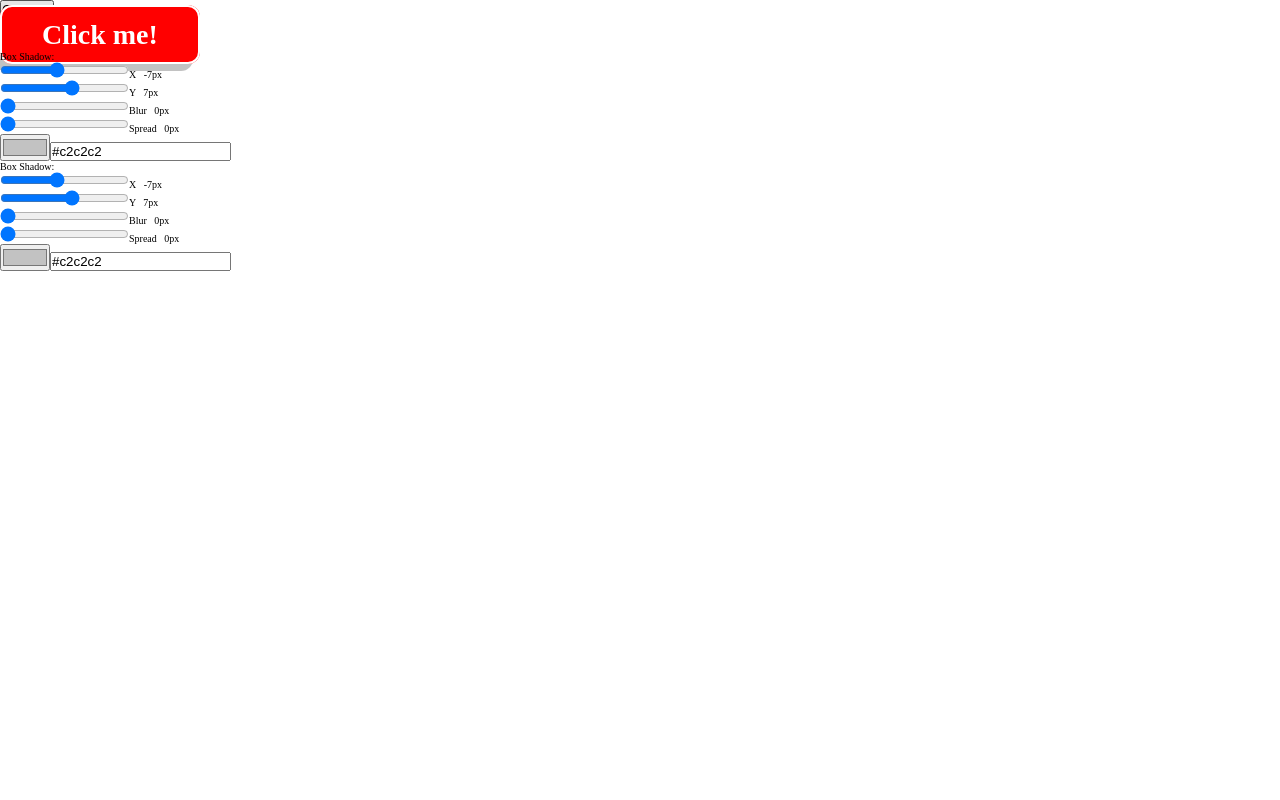
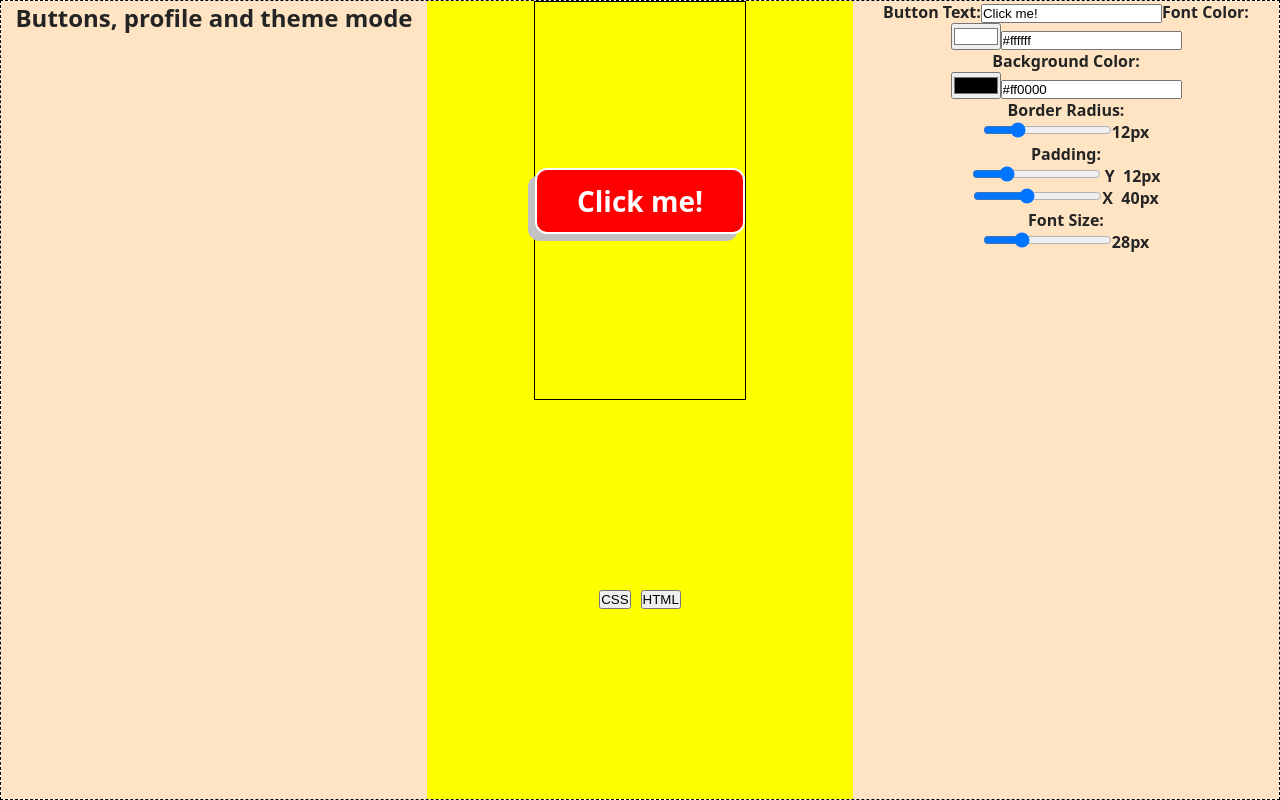
Before and after one commit to J-C-S-V/button-builder, a React (Vite) app: page / in a window 1280 px wide. Built offline with nearby package versions, Linux system fonts and the light colour scheme.

Commit message:
Update elements flow in the document

```diff
--- a/src/App.module.css
+++ b/src/App.module.css
@@ -325,57 +325,3 @@ input[type="color"] {
   transition: background-color 0.2s ease-in-out, color 0.2s ease-in-out;
   border: 1px dashed black;
 }
-
-.workbench {
-  display: grid;
-  grid-template-columns: 1fr 1fr 1fr;
-  grid-template-rows: 1fr;
-  height: 100%;
-}
-
-.workbench > * {
-  display: grid;
-  grid-template-columns: 1fr 1fr 1fr;
-  grid-template-rows: 1fr 1fr;
-}
-
-.workbench__controls {
-  border: 1px solid black;
-}
-
-.workbench__controls--middle {
-  display: flex;
-  flex-direction: column;
-}
-
-.workbench__controls--button {
-  height: 50%;
-}
-
-.workbench__controls--two {
-  height: 50%;
-}
-
-.button {
-  cursor: pointer;
-  width: 100px;
-  height: 50px;
-}
-
-/* .test {
-  display: grid;
-  grid-template-columns: 1fr 1fr 1fr;
-  grid-template-rows: 1fr;
-  border: 1px dashed black;
-  height: 100dvh;
-}
-
-.column {
-  border: 1px solid black;
-  height: 100%;
-}
-
-.row {
-  height: 50%;
-  border: 1px dashed red;
-} */
--- a/src/App.tsx
+++ b/src/App.tsx
@@ -1,14 +1,14 @@
 import { useContext } from "react";
 import ThemeContext from "./context/ThemeContext";
-import { WorkBench } from "./components/WorkBench";
-import "./App.module.css";
+import { WorkBench } from "./components/WorkBench/WorkBench";
+import styles from "./App.module.css";
 // import { Profile } from "./components/Profile";
 
 function App() {
   const { theme, handleClickTheme } = useContext(ThemeContext);
 
   return (
-    <main data-theme={theme} className="app">
+    <main data-theme={theme} className={styles.app}>
       <WorkBench />
     </main>
   );
--- /dev/null
+++ b/src/components/Button/Button.module.css
@@ -0,0 +1,11 @@
+.workbench__button {
+  height: 50%;
+  border: 1px solid black;
+  display: flex;
+  justify-content: center;
+  align-items: center;
+}
+
+.workbench__button--anchor {
+  color: blue;
+}
--- a/src/components/Button.tsx
+++ b/src/components/Button/Button.tsx
@@ -1,3 +1,5 @@
+import styles from "./Button.module.css";
+
 export const Button = ({
   backgroundColor,
   innerText,
@@ -32,9 +34,9 @@ export const Button = ({
   boxShadowSpread: number;
 }) => {
   return (
-    <div className="workbench__button-wrapper workbench__controls workbench__controls--button">
+    <div className={styles["workbench__button"]}>
       <a
-        className="workbench__button"
+        className={styles["workbench__button--anchor"]}
         style={{
           backgroundColor: backgroundColor,
           borderRadius: `${borderRadius}px`,
--- a/src/components/CodeArea.tsx
+++ b/src/components/CodeArea.tsx
@@ -1,4 +1,4 @@
-import { Button } from "./Button";
+import { Button } from "./Button/Button";
 import { CodeAreaCSS } from "./CodeAreaCSS";
 import { CodeAreaHTML } from "./CodeAreaHTML";
 
--- a/src/components/Controls.tsx
+++ b/src/components/Controls.tsx
@@ -38,16 +38,16 @@ export const Controls = ({
 }) => {
   return (
     <div className="workbench__controls">
-      {/* <ChangeInnerText onTextChange={onTextChange} innerText={innerText} /> */}
-      {/* <ChangeFontColor fontColor={fontColor} onFontColorChange={onFontColorChange} /> */}
-      {/* <ChangeColor backgroundColor={backgroundColor} onColorChange={onBackgroundColorChange} /> */}
-      {/* <ChangeBorderRadius onBorderRadiusChange={onBorderRadiusChange} borderRadius={borderRadius} /> */}
-      {/* <ChangePadding
+      <ChangeInnerText onTextChange={onTextChange} innerText={innerText} />
+      <ChangeFontColor fontColor={fontColor} onFontColorChange={onFontColorChange} />
+      <ChangeColor backgroundColor={backgroundColor} onColorChange={onBackgroundColorChange} />
+      <ChangeBorderRadius onBorderRadiusChange={onBorderRadiusChange} borderRadius={borderRadius} />
+      <ChangePadding
         paddingY={paddingY}
         paddingX={paddingX}
         onPaddingYChange={onPaddingYChange}
         onPaddingXChange={onPaddingXChange}
-      /> */}
+      />
       <ChangeFontSize fontSize={fontSize} onFontSizeChange={onFontSizeChange} />
     </div>
   );
--- /dev/null
+++ b/src/components/ControlsTwo/ControlsTwo.module.css
@@ -0,0 +1,4 @@
+.workbench__controls--two {
+  border: 3px solid blue;
+  height: 50%;
+}
--- a/src/components/ControlsTwo.tsx
+++ b/src/components/ControlsTwo/ControlsTwo.tsx
@@ -1,7 +1,8 @@
-import { ChangeFontWeight } from "./ChangeFontWeight";
-import { ChangeBorder } from "./ChangeBorder";
-import { ChangeBorderColor } from "./ChangeBorderColor";
-import { ChangeBoxShadow } from "./ChangeBoxShadow";
+// import { ChangeFontWeight } from "../ChangeFontWeight";
+// import { ChangeBorder } from "../ChangeBorder";
+// import { ChangeBorderColor } from "../ChangeBorderColor";
+import { ChangeBoxShadow } from "../ChangeBoxShadow";
+import styles from "./ControlsTwo.module.css";
 
 export const ControlsTwo = ({
   onFontWeightChange,
@@ -39,7 +40,7 @@ export const ControlsTwo = ({
   boxShadowSpread: number;
 }) => {
   return (
-    <div className="workbench__controls workbench__controls--two">
+    <div className={styles["workbench__controls--two"]}>
       {/* <ChangeFontWeight fontWeight={fontWeight} onFontWeightChange={onFontWeightChange} /> */}
       {/* <ChangeBorder border={border} onBorderChange={onBorderChange} /> */}
       {/* <ChangeBorderColor borderColor={borderColor} onBorderColorChange={onBorderColorChange} /> */}
--- a/src/components/ControlsTwoCopy.tsx
+++ /dev/null
@@ -1,60 +0,0 @@
-import { ChangeFontWeight } from "./ChangeFontWeight";
-import { ChangeBorder } from "./ChangeBorder";
-import { ChangeBorderColor } from "./ChangeBorderColor";
-import { ChangeBoxShadow } from "./ChangeBoxShadow";
-
-export const ControlsTwoCopy = ({
-  onFontWeightChange,
-  fontWeight,
-  onBorderChange,
-  border,
-  onBorderColorChange,
-  borderColor,
-  onBoxShadowYChange,
-  boxShadowY,
-  onBoxShadowXChange,
-  boxShadowX,
-  onBoxShadowBlurChange,
-  boxShadowBlur,
-  onBoxShadowColorChange,
-  boxShadowColor,
-  onBoxShadowSpreadChange,
-  boxShadowSpread,
-}: {
-  onFontWeightChange: (e: React.ChangeEvent<HTMLInputElement>) => void;
-  fontWeight: number;
-  onBorderChange: (e: React.ChangeEvent<HTMLInputElement>) => void;
-  border: number;
-  onBorderColorChange: (e: React.ChangeEvent<HTMLInputElement>) => void;
-  borderColor: string;
-  onBoxShadowYChange: (e: React.ChangeEvent<HTMLInputElement>) => void;
-  boxShadowY: number;
-  onBoxShadowXChange: (e: React.ChangeEvent<HTMLInputElement>) => void;
-  boxShadowX: number;
-  onBoxShadowBlurChange: (e: React.ChangeEvent<HTMLInputElement>) => void;
-  boxShadowBlur: number;
-  onBoxShadowColorChange: (e: React.ChangeEvent<HTMLInputElement>) => void;
-  boxShadowColor: string;
-  onBoxShadowSpreadChange: (e: React.ChangeEvent<HTMLInputElement>) => void;
-  boxShadowSpread: number;
-}) => {
-  return (
-    <div className="workbench__controls">
-      {/* <ChangeFontWeight fontWeight={fontWeight} onFontWeightChange={onFontWeightChange} /> */}
-      {/* <ChangeBorder border={border} onBorderChange={onBorderChange} /> */}
-      {/* <ChangeBorderColor borderColor={borderColor} onBorderColorChange={onBorderColorChange} /> */}
-      <ChangeBoxShadow
-        boxShadowY={boxShadowY}
-        onBoxShadowYChange={onBoxShadowYChange}
-        boxShadowX={boxShadowX}
-        onBoxShadowXChange={onBoxShadowXChange}
-        boxShadowBlur={boxShadowBlur}
-        onBoxShadowBlurChange={onBoxShadowBlurChange}
-        boxShadowColor={boxShadowColor}
-        onBoxShadowColorChange={onBoxShadowColorChange}
-        boxShadowSpread={boxShadowSpread}
-        onBoxShadowSpreadChange={onBoxShadowSpreadChange}
-      />
-    </div>
-  );
-};
--- /dev/null
+++ b/src/components/WorkBench/WorkBench.module.css
@@ -0,0 +1,24 @@
+.workbench {
+  background-color: bisque;
+  display: grid;
+  grid-template-columns: 1fr 1fr 1fr;
+  grid-template-rows: 1fr;
+  height: 100%;
+}
+
+/* .workbench > * {
+  display: grid;
+  grid-template-columns: 1fr 1fr 1fr;
+  grid-template-rows: 1fr 1fr;
+} */
+
+/* .workbench__controls {
+  border: 1px solid black;
+} */
+
+.workbench__controls--middle {
+  display: flex;
+  flex-direction: column;
+  align-items: center;
+  background-color: yellow;
+}
--- a/src/components/WorkBench.tsx
+++ b/src/components/WorkBench/WorkBench.tsx
@@ -1,9 +1,9 @@
 import { useState } from "react";
-import { Controls } from "./Controls";
-import { ControlsTwo } from "./ControlsTwo";
-import { ControlsTwoCopy } from "./ControlsTwoCopy";
-import { Button } from "./Button";
-// import { CodeArea } from "./CodeArea";
+import { Controls } from "../Controls";
+import { ControlsTwo } from "../ControlsTwo/ControlsTwo";
+import { ControlsTwoCopy } from "../ControlsTwoCopy";
+import { Button } from "../Button/Button";
+import styles from "./WorkBench.module.css";
 
 export const WorkBench = () => {
   const [innerText, setInnerText] = useState("Click me!");
@@ -83,26 +83,9 @@ export const WorkBench = () => {
   };
 
   return (
-    <section className="workbench">
-      {/* <Controls
-        onTextChange={handleInnerText}
-        innerText={innerText}
-        onBackgroundColorChange={handleChangebackgroundColor}
-        backgroundColor={backgroundColor}
-        onFontColorChange={handleFontColorChange}
-        fontColor={fontColor}
-        onBorderRadiusChange={handleBorderRadiusChange}
-        borderRadius={borderRadius}
-        onPaddingYChange={handlePaddingYChange}
-        paddingY={paddingY}
-        onPaddingXChange={handlePaddingXChange}
-        paddingX={paddingX}
-        onFontSizeChange={handleFontSizeChange}
-        fontSize={fontSize}
-      /> */}
-      <button className="button">Controls</button>
-
-      <div className="workbench__controls--middle">
+    <section className={styles.workbench}>
+      <h1>Buttons, profile and theme mode</h1>
+      <div className={styles["workbench__controls--middle"]}>
         <Button
           border={border}
           borderColor={borderColor}
@@ -120,26 +103,32 @@ export const WorkBench = () => {
           boxShadowColor={boxShadowColor}
           boxShadowSpread={boxShadowSpread}
         />
-        <ControlsTwo
-          fontWeight={fontWeight}
-          onFontWeightChange={handleFontWeightChange}
-          border={border}
-          onBorderChange={handleBorderChange}
-          borderColor={borderColor}
-          onBorderColorChange={handleBorderColorChange}
-          boxShadowY={boxShadowY}
-          onBoxShadowYChange={handleBoxShadowYChange}
-          boxShadowX={boxShadowX}
-          onBoxShadowXChange={handleBoxShadowXChange}
-          boxShadowBlur={boxShadowBlur}
-          onBoxShadowBlurChange={handleBoxShadowBlurChange}
-          boxShadowColor={boxShadowColor}
-          onBoxShadowColorChange={handleBoxShadowColorChange}
-          boxShadowSpread={boxShadowSpread}
-          onBoxShadowSpreadChange={handleBoxShadowSpreadChange}
-        />
+
+        <div
+          className="container"
+          style={{ height: "50%", display: "flex", gap: "1rem", justifyContent: "center", alignItems: "center" }}
+        >
+          <button className="css">CSS</button>
+          <button className="html">HTML</button>
+        </div>
       </div>
-      <ControlsTwoCopy
+      <Controls
+        onTextChange={handleInnerText}
+        innerText={innerText}
+        onBackgroundColorChange={handleChangebackgroundColor}
+        backgroundColor={backgroundColor}
+        onFontColorChange={handleFontColorChange}
+        fontColor={fontColor}
+        onBorderRadiusChange={handleBorderRadiusChange}
+        borderRadius={borderRadius}
+        onPaddingYChange={handlePaddingYChange}
+        paddingY={paddingY}
+        onPaddingXChange={handlePaddingXChange}
+        paddingX={paddingX}
+        onFontSizeChange={handleFontSizeChange}
+        fontSize={fontSize}
+      />
+      {/* <ControlsTwo
         fontWeight={fontWeight}
         onFontWeightChange={handleFontWeightChange}
         border={border}
@@ -156,24 +145,6 @@ export const WorkBench = () => {
         onBoxShadowColorChange={handleBoxShadowColorChange}
         boxShadowSpread={boxShadowSpread}
         onBoxShadowSpreadChange={handleBoxShadowSpreadChange}
-      />
-
-      {/* <CodeArea
-        innerText={innerText}
-        backgroundColor={backgroundColor}
-        borderRadius={borderRadius}
-        paddingY={paddingY}
-        paddingX={paddingX}
-        fontWeight={fontWeight}
-        fontSize={fontSize}
-        fontColor={fontColor}
-        border={border}
-        borderColor={borderColor}
-        boxShadowY={boxShadowY}
-        boxShadowX={boxShadowX}
-        boxShadowBlur={boxShadowBlur}
-        boxShadowColor={boxShadowColor}
-        boxShadowSpread={boxShadowSpread}
       /> */}
     </section>
   );
```
